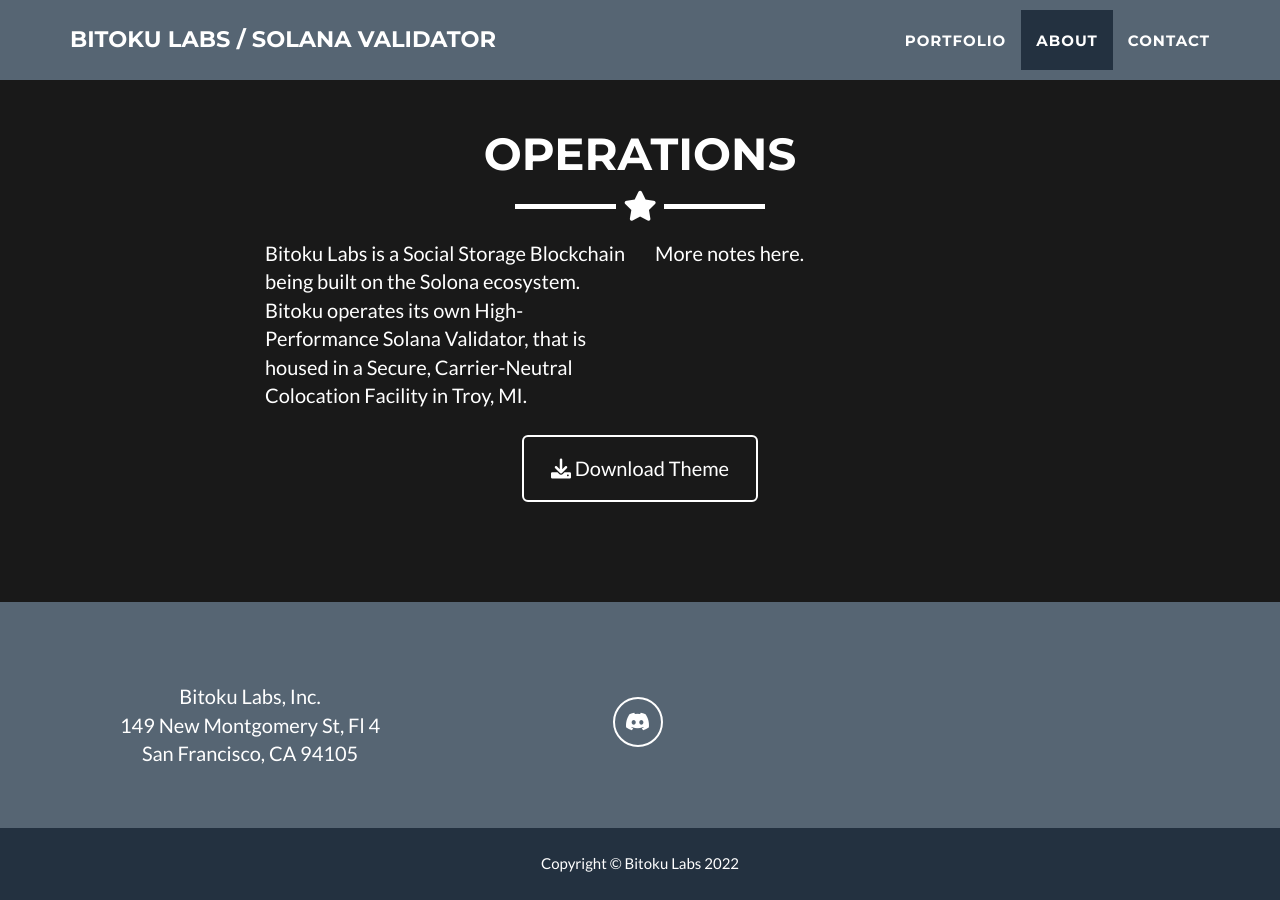
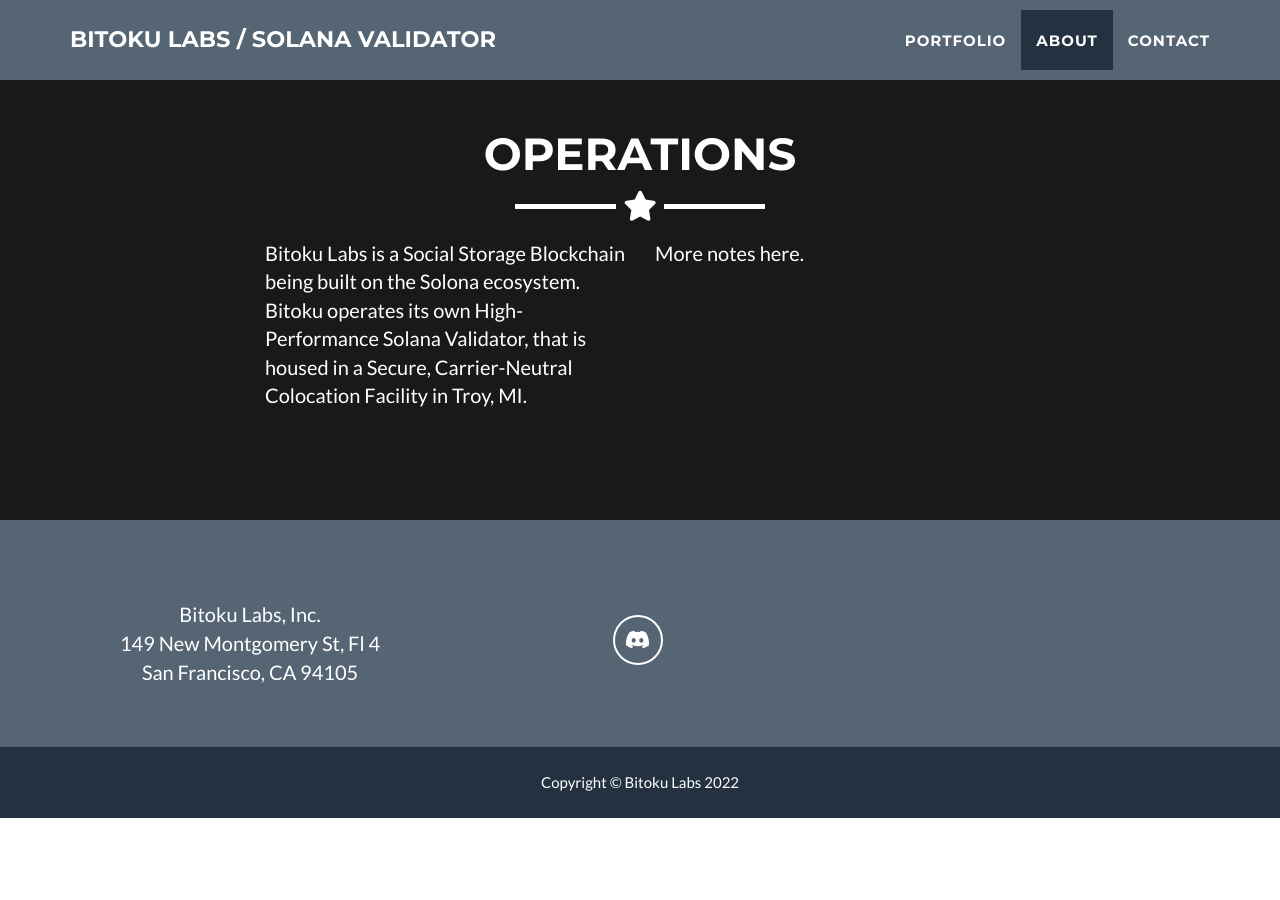
Before and after one commit to T3chie-404/oku-val, a Jekyll site: the page built from _posts/2014-07-18-project-1.markdown, in a window 1280 px wide and 900 px high, scrolled down 893 px. Built offline with Jekyll 4.4.1, drawn with Linux system fonts in a browser that asks for light colours; after the commit the page ends 1711 px from its top, so only the background shows below that.

Commit message:
BitokuLabs

```diff
--- a/_includes/about.html
+++ b/_includes/about.html
@@ -14,9 +14,6 @@
                 <div class="col-lg-4">
                     <p>More notes here. </p>
                 </div>
-                <div class="col-lg-8 col-lg-offset-2 text-center">
-                    <a href="https://github.com/jeromelachaud/freelancer-theme" class="btn btn-lg btn-outline">
-                        <i class="fa fa-download"></i> Download Theme
                     </a>
                 </div>
             </div>
```
